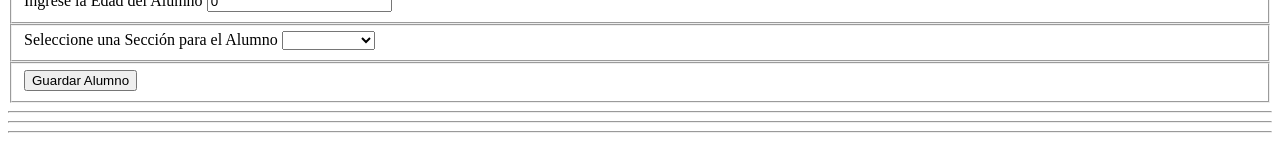
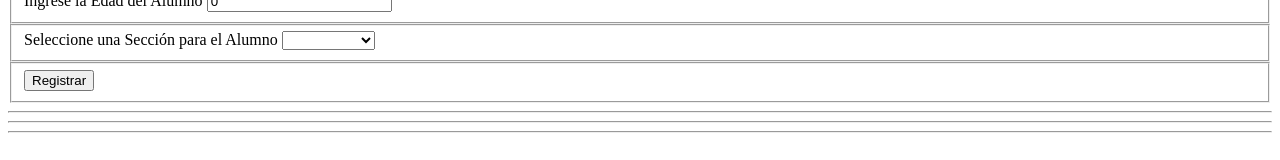
Before and after one commit to PeLuFe/asistenciaAPP, an Angular app: page / in a window 1280 px wide. Shown: the part 246-406 px from the top of the page. Built offline with nearby package versions, Linux system fonts and the light colour scheme.

Commit message:
Intento de Agregar Registro de Fecha y Hora

```diff
--- a/src/app/componentes/formulario-alumno/formulario-alumno.component.html
+++ b/src/app/componentes/formulario-alumno/formulario-alumno.component.html
@@ -69,10 +69,9 @@
   <fieldset>
     <button
       type="submit"
-      (click)="guardarAlumno()"
-      (click)="guardarRegistro()"
+      (click)="guardarAlumno();guardarRegistro()"
     >
-      Guardar Alumno
+      Registrar
     </button>
   </fieldset>
 </section>
--- a/src/app/componentes/formulario-alumno/formulario-alumno.component.ts
+++ b/src/app/componentes/formulario-alumno/formulario-alumno.component.ts
@@ -3,7 +3,6 @@ import { Component, Output, EventEmitter, Input } from '@angular/core';
 import { Alumno } from './../../modelos/alumno';
 import { Seccion } from './../../modelos/seccion';
 import { RegistroHistorial } from './../../modelos/registro-historial';
-import { DatePipe } from '@angular/common';
 
 @Component({
   selector: 'app-formulario-alumno',
```
